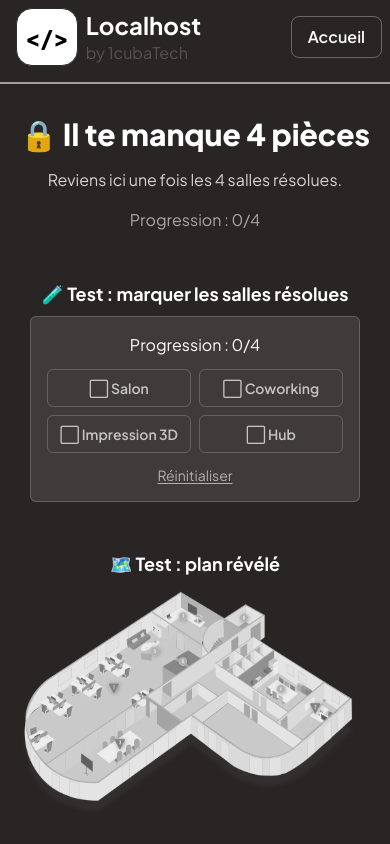
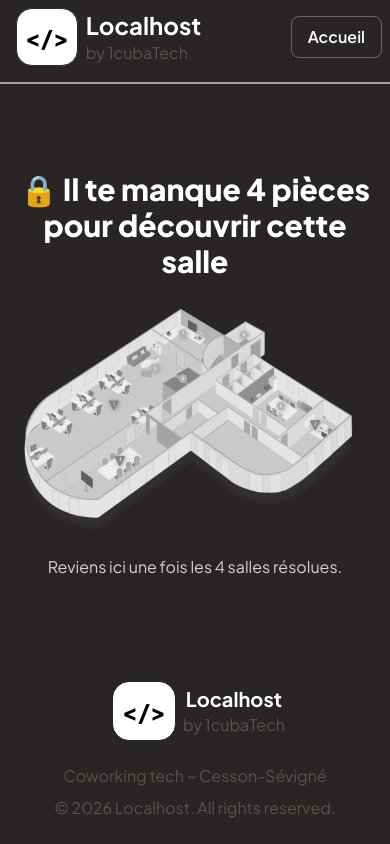
Before and after one commit to Nathan2IQ/404byLocalHost, a Next.js app: page /final in a window 390 px wide. Shown: the top 844 px of the page. Built offline with nearby package versions, Linux system fonts and the light colour scheme.

Commit message:
création du plan pour voir l'avancement du joueur dans la découverte des salles et intégration du plan dans les pages des salles

```diff
--- a/app/canape/page.tsx
+++ b/app/canape/page.tsx
@@ -1,5 +1,7 @@
 import type { Metadata } from "next";
 import EnigmeInput from "../../components/EnigmeInput";
+import AvancementPartie from "@/components/AvancementPartie";
+import QrScannerPanel from "@/components/QrScanner";
 
 // Route accessible uniquement via QR code : ne pas y lier depuis la navigation.
 export const metadata: Metadata = {
@@ -26,6 +28,8 @@ export default function CanapePage() {
           </p>
         </div>
 
+        <AvancementPartie final={false}/>
+
         <div className="py-8 px-4 bg-white">
           <h3 className="text-4xl font-bold font-caveat mb-2">
             Vous aimez les énigmes ?
--- a/app/coworking/page.tsx
+++ b/app/coworking/page.tsx
@@ -1,6 +1,7 @@
 import EnigmeInput from "@/components/EnigmeInput";
 import Link from "next/link";
 import type { Metadata } from "next";
+import AvancementPartie from "@/components/AvancementPartie";
 
 // Route accessible uniquement via QR code : ne pas y lier depuis la navigation.
 export const metadata: Metadata = {
@@ -30,6 +31,9 @@ export default function CoworkingPage() {
             </span>
           </p>
         </div>
+
+        <AvancementPartie final={false}/>
+
         <div className="py-8 px-4 bg-white">
           <h3 className="text-4xl font-bold font-caveat mb-2">
             Vous aimez les défis ?
--- a/app/final/page.tsx
+++ b/app/final/page.tsx
@@ -7,9 +7,8 @@ import {
   solvedCount,
   type ProgressState,
 } from "@/lib/progress";
-import ProgressTestPanel from "@/components/ProgressTestPanel";
 import PuzzleBoard from "@/components/PuzzleBoard";
-import PlanRevele from "@/components/PlanRevele";
+import AvancementPartie from "@/components/AvancementPartie";
 
 const TOTAL_ROOMS = 4;
 
@@ -26,20 +25,20 @@ export default function FinalPage() {
   // Tant qu'on n'a pas encore lu la progression, on n'affiche rien.
   if (!progress) return null;
 
+  const discoveredZones = [
+
+            ...(progress.salon ? ["salon"] : []),
+            ...(progress.coworking ? ["coworking"] : []),
+            ...(progress["impression-3d"] ? ["impression"] : []),
+            ...(progress.hub ? ["hub"] : []),
+
+      ];
+
+
+
   const solved = solvedCount(progress);
   const complete = isComplete(progress);
   const missing = TOTAL_ROOMS - solved;
-
-  // Traduit notre progression (par RoomId) en ids de zones attendus par PlanRevele.
-  // "impression-3d" -> "impression" et "repos" (salle de repos) une fois les 4 salles finies.
-  const discoveredZones = [
-    ...(progress.salon ? ["salon"] : []),
-    ...(progress.coworking ? ["coworking"] : []),
-    ...(progress["impression-3d"] ? ["impression"] : []),
-    ...(progress.hub ? ["hub"] : []),
-    ...(complete ? ["repos"] : []),
-  ];
-
   return (
     <div className="flex flex-col flex-1 items-center justify-center font-sans">
       <main className="flex w-full max-w-md flex-col items-center gap-4 px-4 py-8 text-center md:max-w-xl lg:max-w-2xl">
@@ -57,33 +56,9 @@ export default function FinalPage() {
         ) : (
           // Il manque encore des salles : la page reste bloquée.
           <>
-            <h2 className="text-3xl font-extrabold text-white">
-              🔒 Il te manque {missing} pièce{missing > 1 ? "s" : ""}
-            </h2>
-            <p className="text-white/80">
-              Reviens ici une fois les 4 salles résolues.
-            </p>
+            <AvancementPartie final={true}/>
           </>
         )}
-        <p className="text-white/60">
-          Progression : {solved}/{TOTAL_ROOMS}
-        </p>
-
-        {/* Panneau de test : à retirer une fois les vraies pages des salles construites. */}
-        <div className="mt-8 flex flex-col items-center gap-2">
-          <h3 className="text-lg font-bold text-white">
-            🧪 Test : marquer les salles résolues
-          </h3>
-          <ProgressTestPanel onChange={setProgress} />
-        </div>
-
-        {/* Test : plan qui se révèle salle par salle (plan.svg de remplacement pour l'instant). */}
-        <div className="mt-8 flex w-full flex-col items-center gap-2">
-          <h3 className="text-lg font-bold text-white">
-            🗺️ Test : plan révélé
-          </h3>
-          <PlanRevele discovered={discoveredZones} />
-        </div>
       </main>
     </div>
   );
--- a/app/hub/page.tsx
+++ b/app/hub/page.tsx
@@ -1,5 +1,6 @@
 import type { Metadata } from "next";
 import EnigmeInput from "../../components/EnigmeInput";
+import AvancementPartie from "@/components/AvancementPartie";
 
 // Route accessible uniquement via QR code : ne pas y lier depuis la navigation.
 export const metadata: Metadata = {
@@ -31,6 +32,9 @@ export default function HubPage() {
             !
           </p>
         </div>
+
+        <AvancementPartie final={false}/>
+
         <div className="py-8 px-4 bg-white">
           <h3 className="text-4xl font-bold font-caveat mb-2">
             Vous aimez les défis ?
--- a/app/impression-3d/page.tsx
+++ b/app/impression-3d/page.tsx
@@ -1,4 +1,5 @@
 import type { Metadata } from "next";
+import AvancementPartie from "@/components/AvancementPartie";
 
 // Route accessible uniquement via QR code : ne pas y lier depuis la navigation.
 export const metadata: Metadata = {
@@ -8,7 +9,10 @@ export const metadata: Metadata = {
 export default function ImprimantePage() {
   return (
     <div className="flex flex-col flex-1 items-center justify-center font-sans">
-      <main className="flex flex-col">{/* TODO: contenu de la page */}</main>
+      <main className="flex flex-col">
+          <AvancementPartie final={false}/>
+      </main>
     </div>
+
   );
 }
--- /dev/null
+++ b/components/AvancementPartie.tsx
@@ -0,0 +1,86 @@
+"use client";
+
+import {useEffect, useState} from "react";
+import {
+    getProgress,
+    type ProgressState,
+} from "@/lib/progress";
+import PlanRevele from "@/components/PlanRevele";
+
+type AvancementPartieProps = {
+    final?: boolean;
+};
+
+export default function AvancementPartie({final = false,}:AvancementPartieProps) {
+    const [progress,setProgress] = useState<ProgressState | null>(null);
+
+    // Au montage : on lit la progression sauvegardée dans le cookie.
+    useEffect(() => {
+        setProgress(getProgress());
+    }, []);
+
+    if (!progress) return null;
+
+    const discoveredZones = [
+
+        ...(progress.salon ? ["salon"] : []),
+        ...(progress.coworking ? ["coworking"] : []),
+        ...(progress["impression-3d"] ? ["impression"] : []),
+        ...(progress.hub ? ["hub"] : []),
+    ];
+
+    let message;
+
+    if (discoveredZones.length === 0) {
+        message = "Vous n'avez pas encore découvert de salle...😒";
+    } else if (discoveredZones.length < 4) {
+        message = `Vous avez découvert ${discoveredZones.length} salle${
+            discoveredZones.length > 1 ? "s 😁" : " 😃"
+        }`;
+    }
+
+    if(!final)
+    {
+        return(
+            <div className="py-8 px-4">
+                <h3 className="text-center text-white font-caveat text-4xl md:text-5xl font-bold mb-6 drop-shadow-lg">
+                    {discoveredZones.length < 4 ? (
+                        message
+                    ) : (
+                        <>
+                            🎉 Bravo 🎉
+                            <br />
+                            Vous avez découvert toutes les salles !
+                            <br />
+                            <span className="text-3xl">
+          Dirigez-vous maintenant vers la salle de pause pour réaliser
+          l'épreuve finale. 🏴‍☠️
+        </span>
+                        </>
+                    )}
+                </h3>
+
+                <PlanRevele discovered={discoveredZones} />
+            </div>
+        )
+    }
+    else{
+        return(
+            <div>
+                <h2 className="text-3xl font-extrabold text-white">
+                    🔒 Il te manque {4-discoveredZones.length} pièce{4-discoveredZones.length > 1 ? "s" : ""} pour découvrir cette salle
+                </h2>
+                <br/>
+                <PlanRevele discovered={discoveredZones} />
+                <br/>
+                <p className="text-white/80">
+                    Reviens ici une fois les 4 salles résolues.
+                </p>
+            </div>
+        )
+
+    }
+
+
+
+}
```
